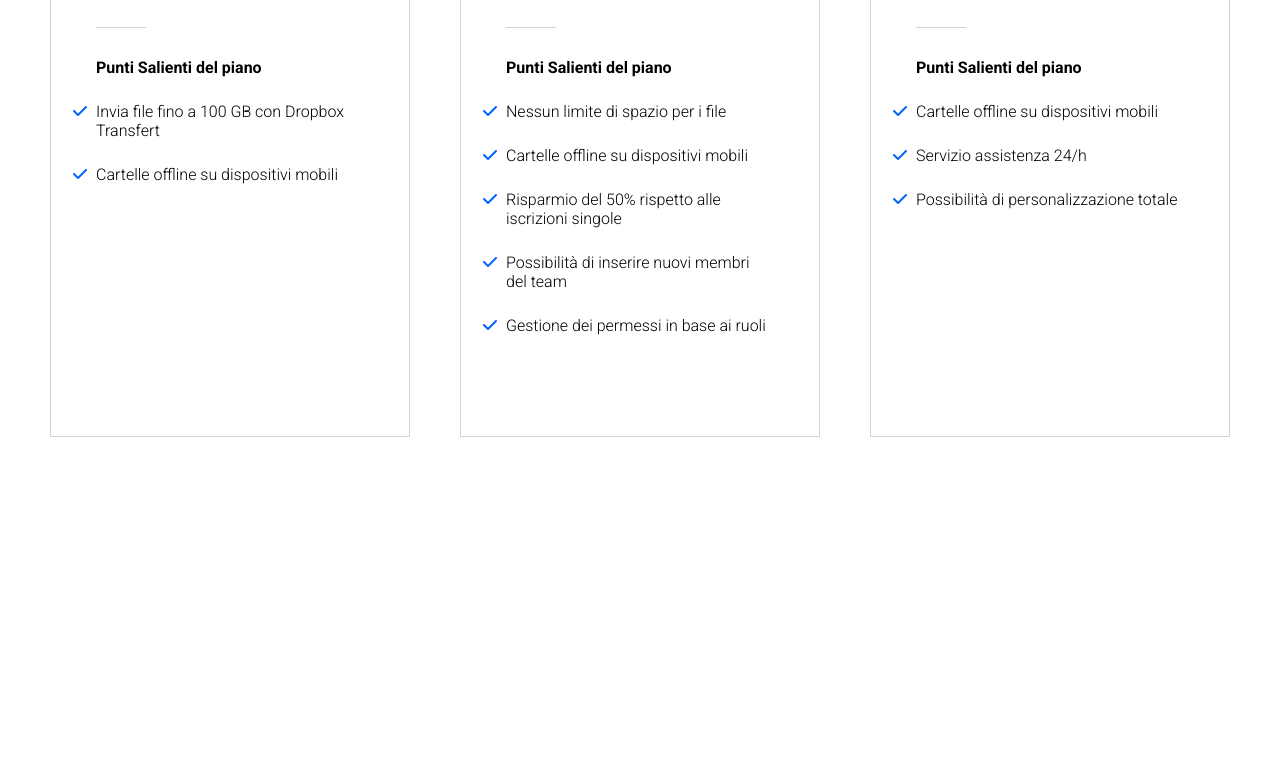
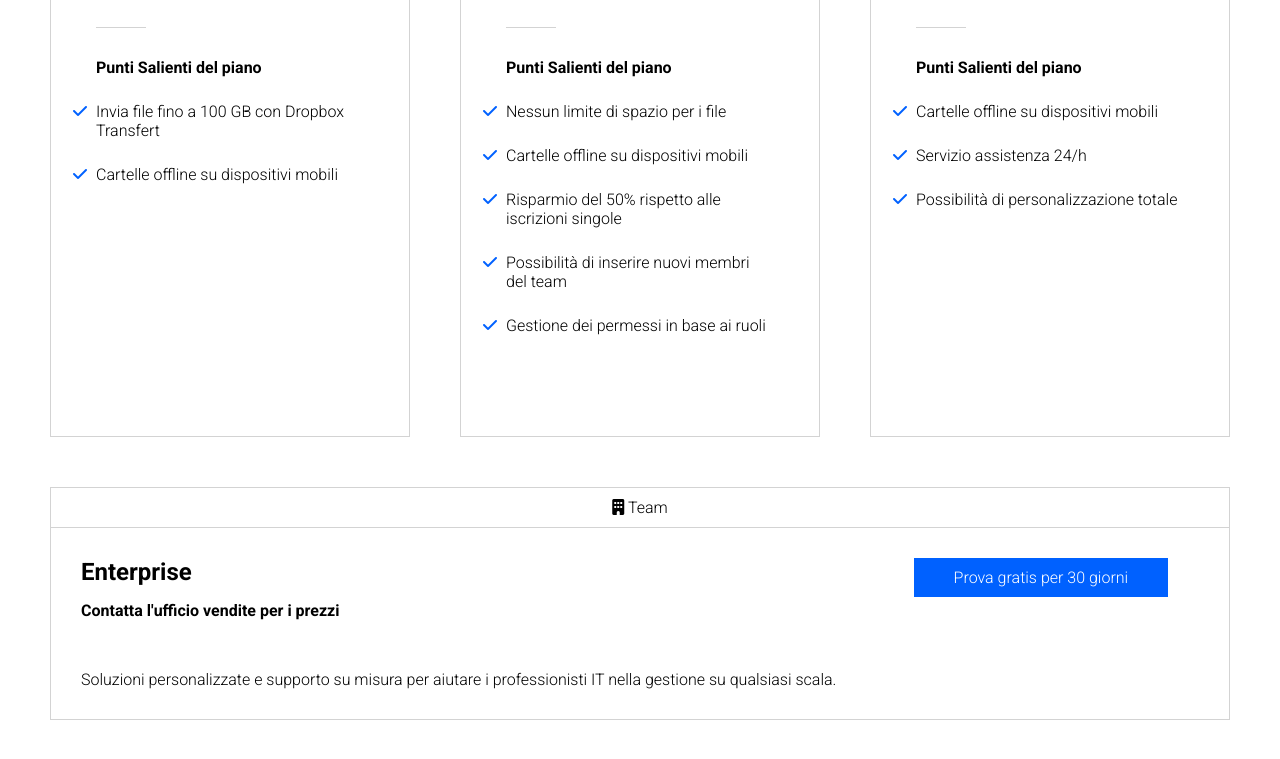
Before and after one commit to umbertofaenza/htmlcss-dropbox, a plain HTML site: page index.html in a window 1280 px wide. Shown: the part 1781-2540 px from the top of the page. Before the commit the page ends 2277 px from the top, so only its background shows below. Drawn offline with Linux system fonts and the light colour scheme.

Commit message:
feat: add horizontal sub-card

```diff
--- a/css/style.css
+++ b/css/style.css
@@ -148,7 +148,7 @@ Sub plans
 */
 
 .sub-plans {
-  margin-top: 200px;
+  margin: 200px 0;
 }
 
 .sub-plans h2 {
@@ -177,7 +177,7 @@ Sub plans
   margin: 0 50px;
 }
 
-.vertical-sub-card h3 {
+.sub-card-content h3 {
   font-size: 1.5rem;
 }
 
@@ -238,3 +238,32 @@ Sub plans
 .sub-card-keypoints i {
   color: #0061ff;
 }
+
+.horizontal-sub-card {
+  width: 100%;
+  font-weight: 300;
+  border: 1px solid lightgray;
+}
+
+.horizontal-sub-card .sub-card-content {
+  display: flex;
+  padding: 30px;
+}
+
+.horizontal-sub-card .sub-card-price {
+  font-size: 1rem;
+  margin: 15px 0;
+}
+
+.sub-card-content-left {
+  width: 70%;
+  margin-right: 50px;
+}
+
+.horizontal-sub-card .sub-card-description {
+  margin-top: 50px;
+}
+
+.sub-card-content-right .primary-btn {
+  padding: 10px 40px;
+}
--- a/index.html
+++ b/index.html
@@ -86,6 +86,7 @@
         <!-- subscription plans -->
         <section class="sub-plans">
             <div class="container">
+
                 <!-- title -->
                 <h2>Trova il piano business che fa per te</h2>
                 <!-- radio buttons -->
@@ -346,6 +347,36 @@
                         </div>
                     </div>
                 </div>
+                <!-- horizontal sub card -->
+                <div class="horizontal-sub-card">
+                    <!-- card header -->
+                    <div class="sub-card-header">
+                        <i class="fa-solid fa-building"></i>
+                        Team
+                    </div>
+                    <!-- card content -->
+                    <div class="sub-card-content">
+                        <!-- card left -->
+                        <div class="sub-card-content-left">
+                            <div class="sub-card-title">
+                                <h3>Enterprise</h3>
+                            </div>
+                            <div class="sub-card-price">
+                                Contatta l'ufficio vendite per i prezzi
+                            </div>
+                            <div class="sub-card-description">
+                                Soluzioni personalizzate e supporto su misura per aiutare i professionisti IT nella
+                                gestione su qualsiasi scala.
+                            </div>
+                        </div>
+                        <!-- card right -->
+                        <div class="sub-card-content-right">
+                            <a href="#">
+                                <div class="primary-btn">Prova gratis per 30 giorni</div>
+                            </a>
+                        </div>
+                    </div>
+                </div>
         </section>
     </main>
 </body>
```
